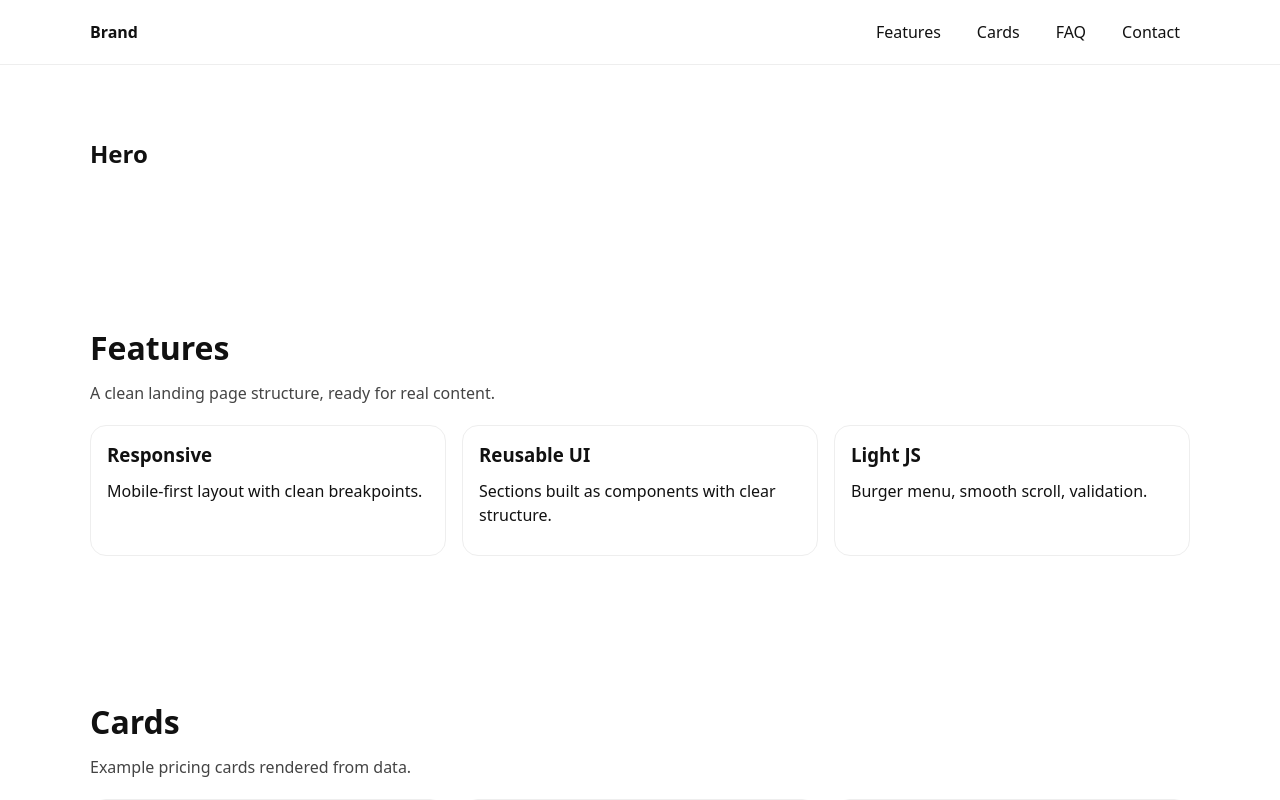
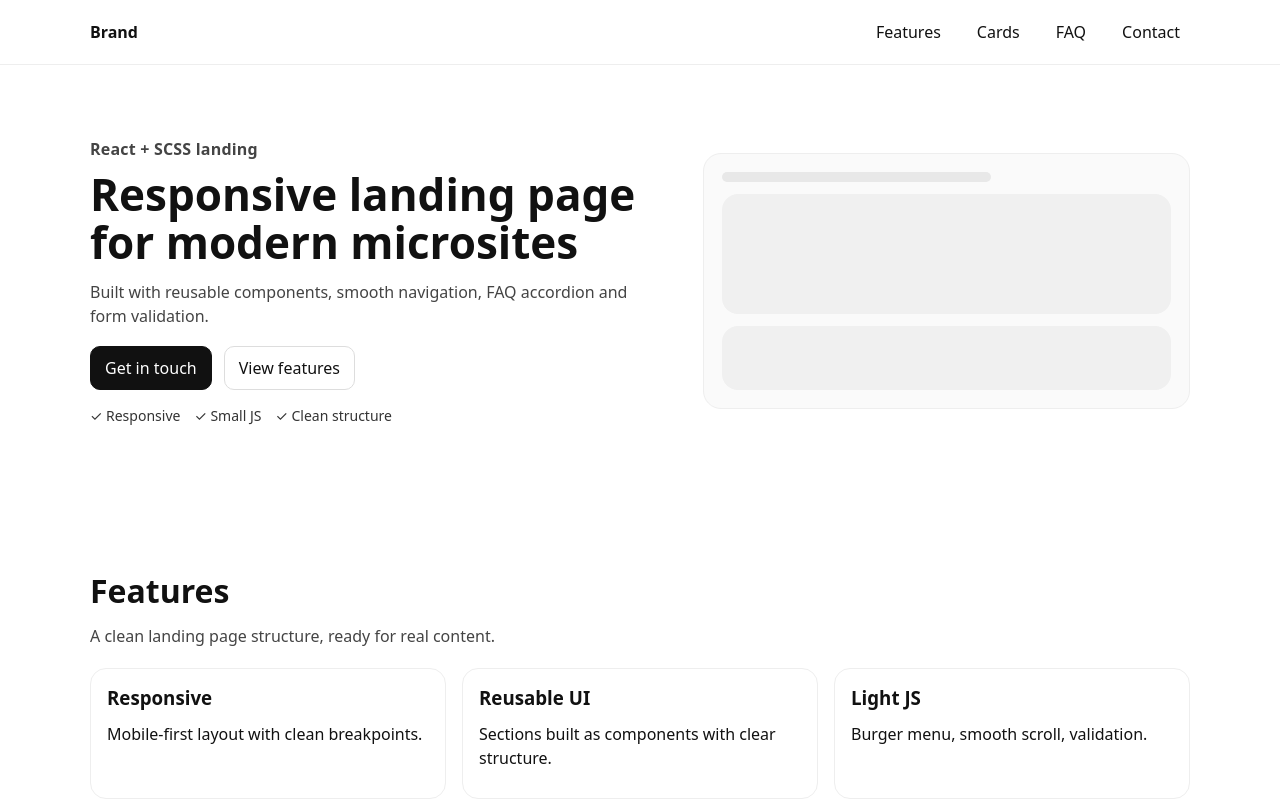
Before and after one commit to romanfen1997-creator/react-landing-page, a React (Vite) app: page / in a window 1280 px wide. Shown: the top 800 px of the page. Built offline with nearby package versions, Linux system fonts and the light colour scheme.

Commit message:
feat: improve hero content and layout

```diff
--- a/src/components/sections/Hero/Hero.jsx
+++ b/src/components/sections/Hero/Hero.jsx
@@ -1,11 +1,39 @@
+import Container from "../../layout/Container";
 import "./Hero.scss";
 
 export default function Hero() {
     return (
-        <section id="top" className="hero section">
-            <div className="container">
-                <h1>Hero</h1>
-            </div>
+        <section id="top" className="section hero">
+            <Container>
+                <div className="hero__grid">
+                    <div className="hero__content">
+                        <p className="hero__eyebrow">React + SCSS landing</p>
+                        <h1 className="hero__title">Responsive landing page for modern microsites</h1>
+                        <p className="hero__text">
+                            Built with reusable components, smooth navigation, FAQ accordion and form validation.
+                        </p>
+
+                        <div className="hero__actions">
+                            <a className="btn btn--primary" href="#contact">Get in touch</a>
+                            <a className="btn btn--ghost" href="#features">View features</a>
+                        </div>
+
+                        <div className="hero__meta">
+                            <span>✓ Responsive</span>
+                            <span>✓ Small JS</span>
+                            <span>✓ Clean structure</span>
+                        </div>
+                    </div>
+
+                    <div className="hero__visual" aria-hidden="true">
+                        <div className="hero__mock">
+                            <div className="hero__mockBar" />
+                            <div className="hero__mockBlock" />
+                            <div className="hero__mockBlock hero__mockBlock--small" />
+                        </div>
+                    </div>
+                </div>
+            </Container>
         </section>
     );
 }
--- a/src/components/sections/Hero/Hero.scss
+++ b/src/components/sections/Hero/Hero.scss
@@ -0,0 +1,48 @@
+.hero__grid {
+  display: grid;
+  grid-template-columns: 1.2fr 1fr;
+  gap: 28px;
+  align-items: center;
+}
+
+.hero__eyebrow {
+  margin: 0 0 10px;
+  color: #444;
+  font-weight: 600;
+  letter-spacing: 0.2px;
+}
+
+.hero__title { font-size: 44px; line-height: 1.08; margin: 0 0 14px; }
+.hero__text { color: #444; max-width: 60ch; }
+
+.hero__actions { display: flex; gap: 12px; margin-top: 18px; flex-wrap: wrap; }
+
+.btn { display: inline-block; padding: 10px 14px; border-radius: 10px; border: 1px solid #ddd; }
+.btn--primary { background: #111; color: #fff; border-color: #111; }
+.btn--ghost { background: transparent; }
+
+.hero__meta {
+  margin-top: 16px;
+  display: flex;
+  gap: 14px;
+  flex-wrap: wrap;
+  color: #333;
+  font-size: 14px;
+}
+
+.hero__visual {
+  border: 1px solid #eee;
+  border-radius: 18px;
+  padding: 18px;
+  background: #fafafa;
+}
+
+.hero__mock { display: grid; gap: 12px; }
+.hero__mockBar { height: 10px; border-radius: 999px; background: #e8e8e8; width: 60%; }
+.hero__mockBlock { height: 120px; border-radius: 16px; background: #f0f0f0; }
+.hero__mockBlock--small { height: 64px; }
+
+@media (max-width: 899px) {
+  .hero__grid { grid-template-columns: 1fr; }
+  .hero__title { font-size: 36px; }
+}
```
